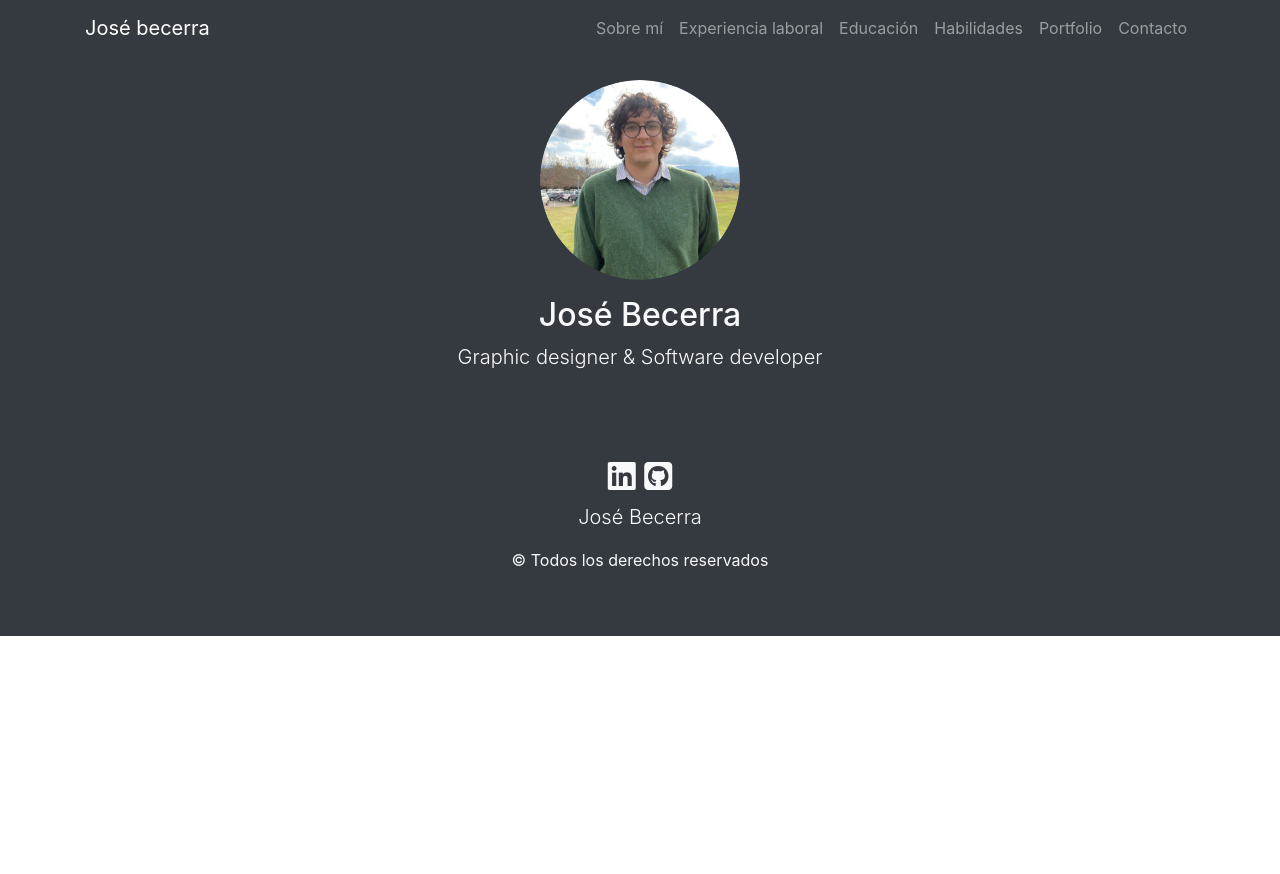
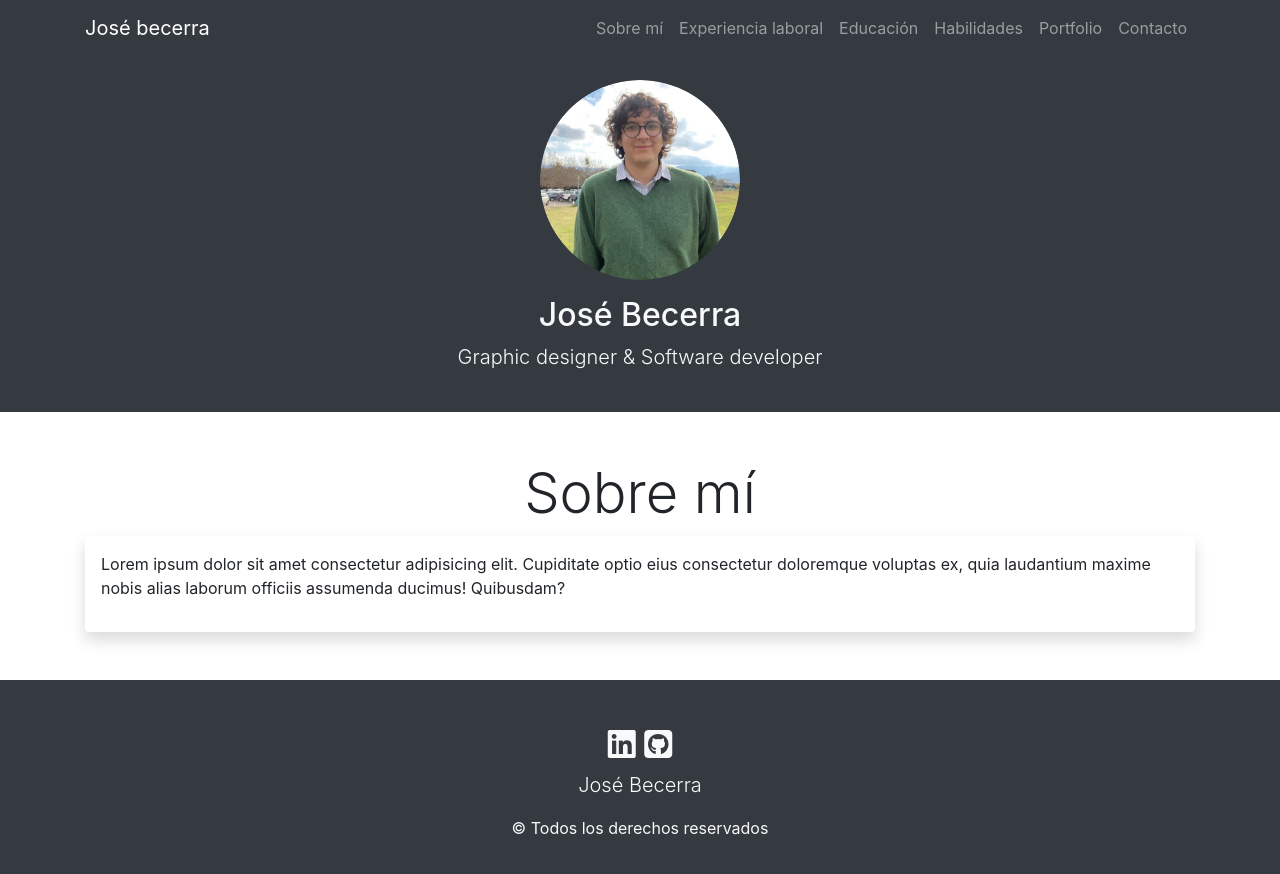
Before and after one commit to joseeebc/joseeebc.github.io, a plain HTML site: page index.html in a window 1280 px wide. Before the commit the page ends 800 px from the top, so only its background shows below. Drawn offline with nearby package versions, Linux system fonts and the light colour scheme.

Commit message:
Se agregó un article para la zona de información personal

```diff
--- a/index.html
+++ b/index.html
@@ -57,6 +57,14 @@
       <p class="lead">Graphic designer & Software developer</p>
 
     </section>
+    <section class="container my-5">
+      <h1 class="text-center display-4">Sobre mí</h1>
+      <article class="shadow p-3 rounded">
+        <p>Lorem ipsum dolor sit amet consectetur adipisicing elit. Cupiditate optio eius consectetur doloremque voluptas ex, quia laudantium maxime nobis alias laborum officiis assumenda ducimus! Quibusdam?</p>
+
+      </article>
+
+    </section>
 
   </main>
   <footer class="bg-dark text-light text-center py-5">
```
